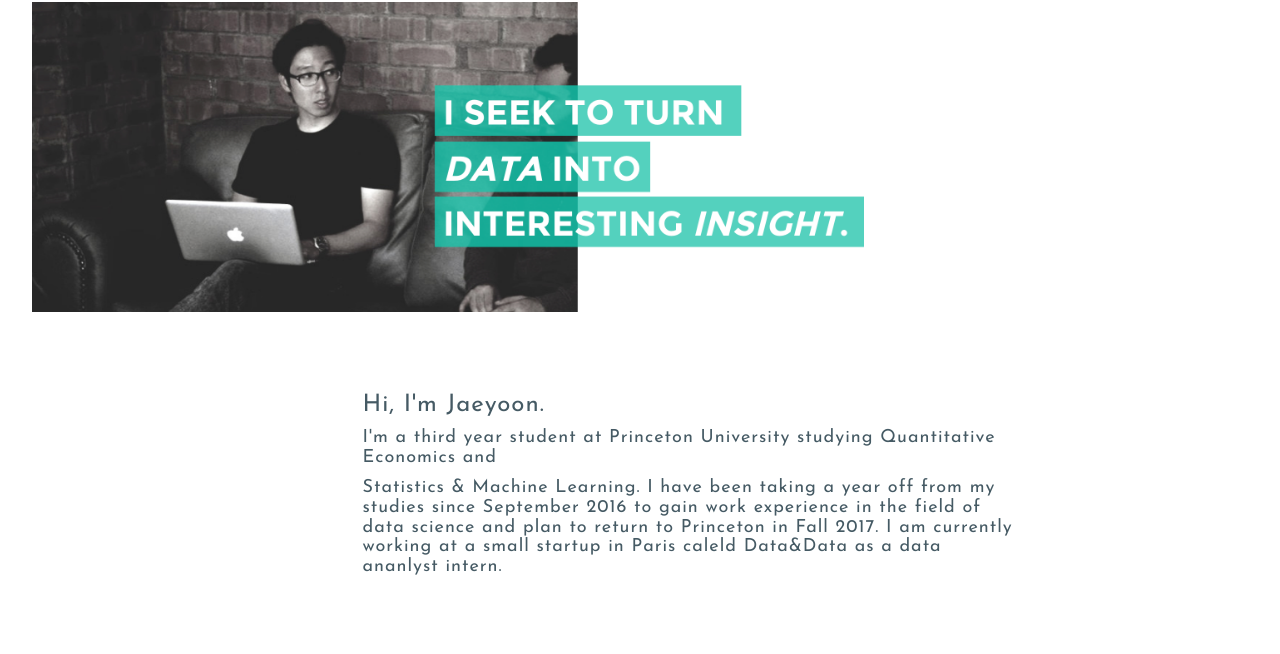
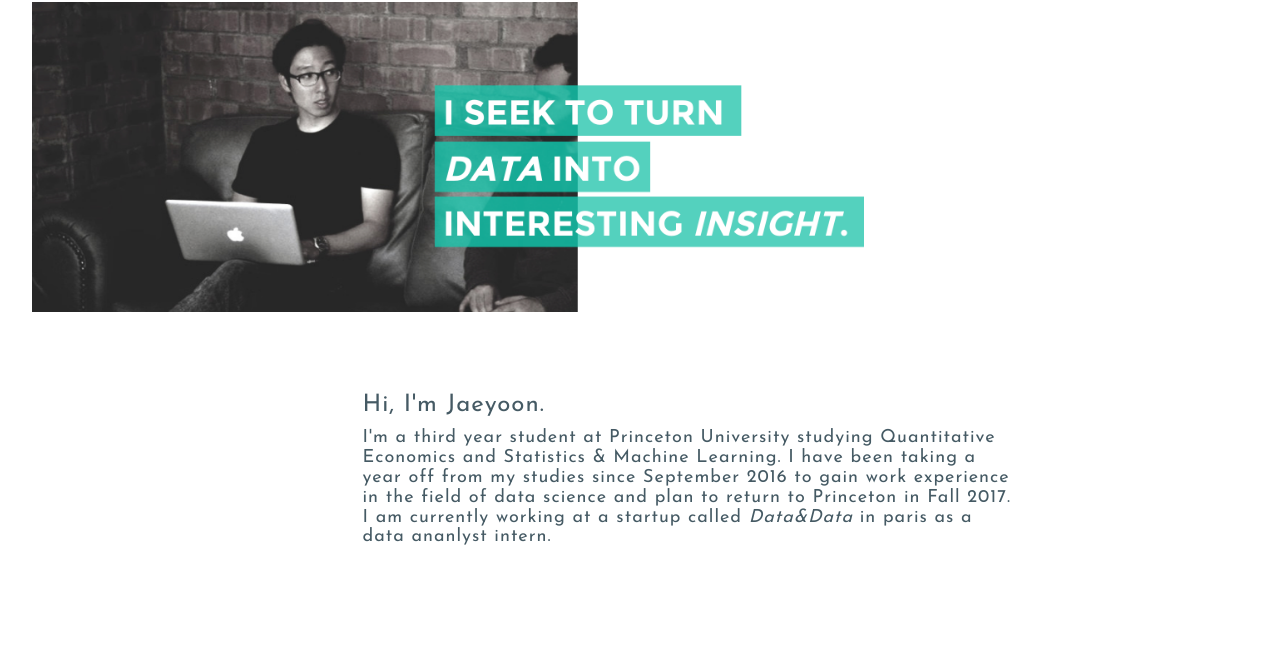
Before and after one commit to jaeyoon-jung/jaeyoon-jung.github.io, a plain HTML site: page index.html in a window 1280 px wide. Shown: the part 58-712 px from the top of the page. Drawn offline with nearby package versions, Linux system fonts and the light colour scheme.

Commit message:
fixes on bio

```diff
--- a/index.html
+++ b/index.html
@@ -59,10 +59,11 @@
             <div class="row">
                 <div class="col-lg-7 col-lg-offset-3">
                     <h3>Hi, I'm Jaeyoon.</h3>
-                    <h4>I'm a third year student at Princeton University studying Quantitative Economics and</h4>
-                    <h4>Statistics & Machine Learning. I have been taking a year off from my studies since September 2016 to
+                    <h4>I'm a third year student at Princeton University studying Quantitative Economics and
+                        Statistics & Machine Learning. I have been taking a year off from my studies since September 2016 to
                         gain work experience in the field of data science and plan to return to Princeton in Fall 2017. I am
-                        currently working at a small startup in Paris caleld Data&Data as a data ananlyst intern.</h4>
+                        currently working at a  startup called <em>Data&Data</em> in paris as a data ananlyst intern.
+                    </h4>
                 </div>
             </div>
         </div>
@@ -87,10 +88,10 @@
 			<div class="col-lg-4 col-md-4 col-sm-4 gallery">
 				<a href="mmax_alerts.html"><img src="assets/img/portfolio/mmax_alerts/thumbnail.png" class="img-responsive"></a>
             </div>
+            <!--
             <div class="col-lg-4 col-md-4 col-sm-4 gallery">
                 <a href="jetsetR.html"><img src="assets/img/portfolio/jetsetr/thumbnail.png" class="img-responsive"></a>
             </div>
-            <!--
 			<div class="col-lg-4 col-md-4 col-sm-4 gallery">
 				<a href="top_down_forecasting.html"><img src="assets/img/portfolio/folio01.png" class="img-responsive"></a>
 			</div>
```
Also changed, not shown: about.html (+2 -2 lines).
